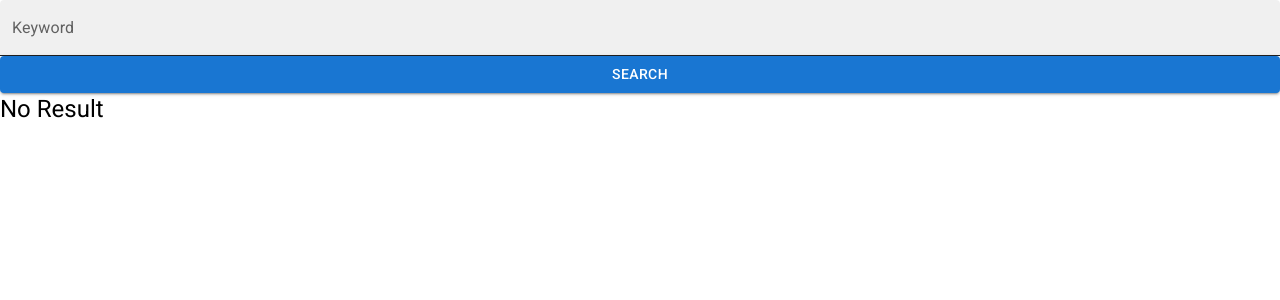
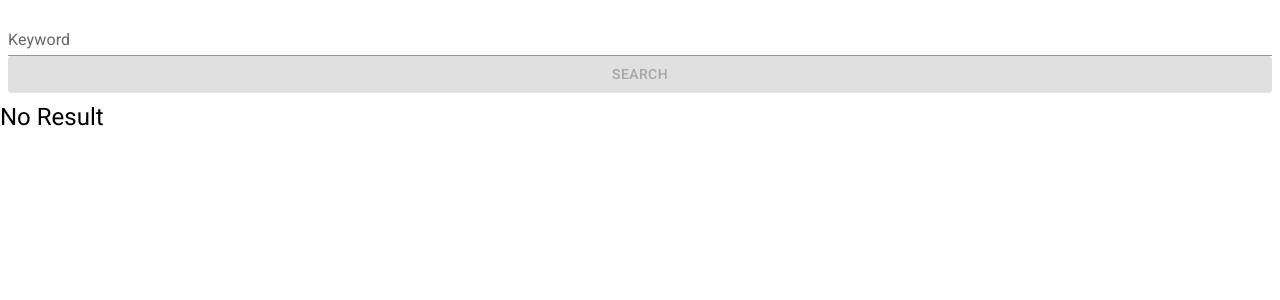
Before and after one commit to htc001120/next-test, a React (Create React App) app: page / in a window 1280 px wide. Shown: the top 300 px of the page. Built offline with nearby package versions, Linux system fonts and the light colour scheme.

Commit message:
Disable button when there is no keyword

```diff
--- a/src/components/SearchField.tsx
+++ b/src/components/SearchField.tsx
@@ -22,15 +22,15 @@ const SearchField =  ({ search }: ISearchFieldProps) => {
   };
 
   return (
-    <Box sx={{ display: 'flex', flexDirection: 'column' }}>
+    <Box sx={{ display: 'flex', flexDirection: 'column', p: 1 }}>
       <TextField
         id="filled-basic"
         label="Keyword"
-        variant="filled"
+        variant="standard"
         value={keyword}
         onChange={handleChange}
       />
-      <Button variant="contained" onClick={handleClick}>Search</Button>
+      <Button variant="contained" onClick={handleClick} disabled={keyword.length === 0}>Search</Button>
     </Box>
   )
 };
```
